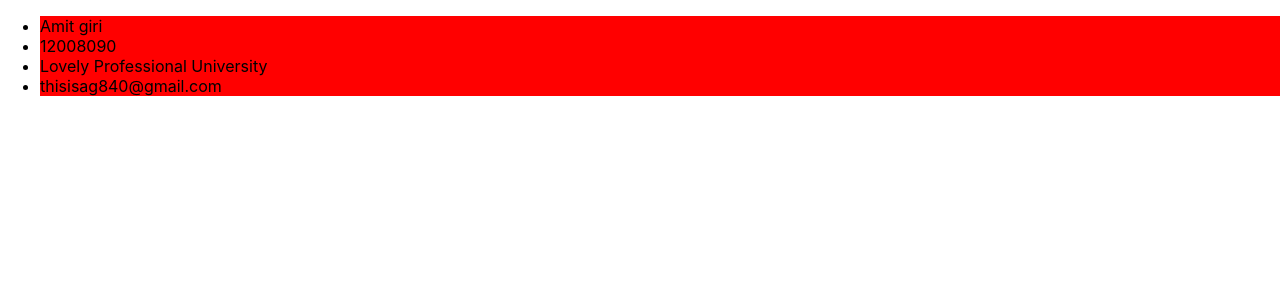
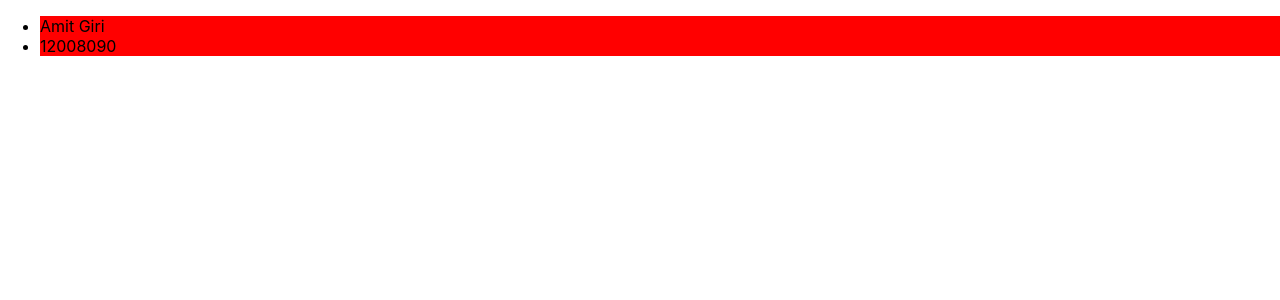
Before and after one commit to Amitlpu-840/Amit-Giri_Front-End, a React (Create React App) app: page / in a window 1280 px wide. Shown: the top 300 px of the page. Built offline with nearby package versions, Linux system fonts and the light colour scheme.

Commit message:
removed props

```diff
--- a/src/App.js
+++ b/src/App.js
@@ -1,16 +1,9 @@
 import React from 'react'
 import List from './List'
-
+import './App.css'
 function App() {
   return (
-    <List
-    items = {[
-    {text:"Amit giri"},
-    {text:"12008090"},
-    {text:"Lovely Professional University"},
-    {text:"thisisag840@gmail.com"},
-  ]}
-    />
+    <List/>
   )
 }
 
```
